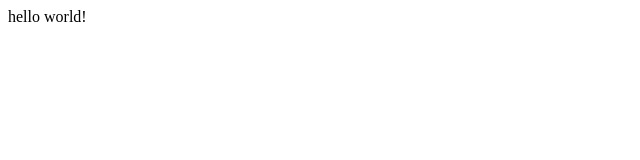
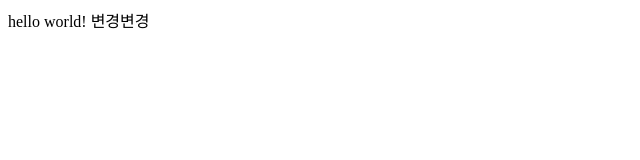
Before and after one commit to JAVA-ggwak-java/kyeongseon-react-mini-project, a React (Create React App) app: page / in a window 1280 px wide. Shown: the top 160 px of the page, without its empty margins (0-640 px from the left). Built offline with nearby package versions, Linux system fonts and the light colour scheme.

Commit message:
branch test

```diff
--- a/src/App.js
+++ b/src/App.js
@@ -4,7 +4,7 @@
 function App() {
   return (
     <div>
-      hello world!
+      hello world! 변경변경
     </div>
   );
 }
```
